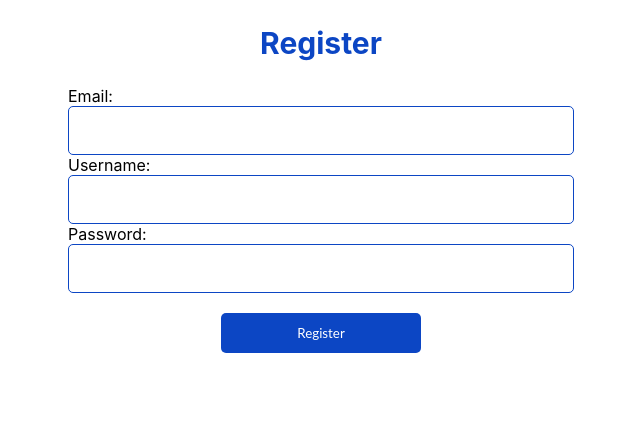
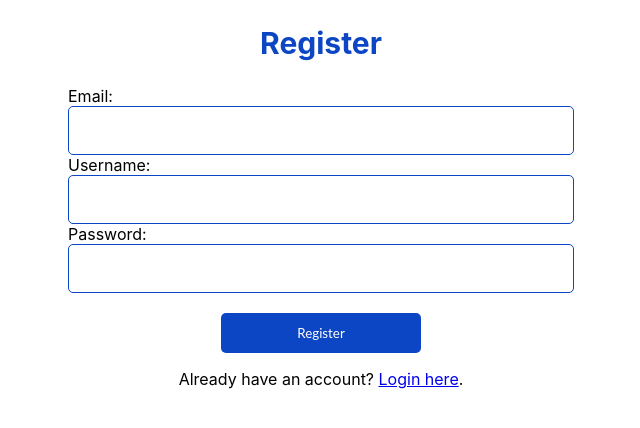
Before and after one commit to bigmosi/note-frontend, a React (Create React App) app: page /register in a window 1280 px wide. Shown: the top 428 px of the page, without its empty margins (319-959 px from the left). Built offline with nearby package versions, Linux system fonts and the light colour scheme.

Commit message:
finish registration and login

```diff
--- a/src/components/Login.css
+++ b/src/components/Login.css
@@ -37,3 +37,7 @@
     font-size: 30px;
     color: #0C46C4;
 }
+
+.login-link {
+    text-align: center;
+}
--- a/src/components/Login.jsx
+++ b/src/components/Login.jsx
@@ -1,5 +1,5 @@
 import React, { useState } from 'react';
-import { useNavigate } from 'react-router-dom';
+import { useNavigate, Link} from 'react-router-dom';
 import AuthService from './AuthService';
 import './Login.css';
 
@@ -47,6 +47,9 @@ const Login = () => {
           <button type="submit">Login</button>
         </div>
       </form>
+      <p className="login-link">
+        Don't have an account? <Link to="/register">Register here</Link>.
+      </p>
     </div>
   );
 };
--- a/src/components/Register.css
+++ b/src/components/Register.css
@@ -37,3 +37,7 @@
     font-size: 30px;
     color: #0C46C4;
 }
+
+.login-link {
+    text-align: center;
+}
--- a/src/components/Register.jsx
+++ b/src/components/Register.jsx
@@ -1,5 +1,7 @@
 import React, { useState } from 'react';
+import { Link} from 'react-router-dom';
 import AuthService from './AuthService';
+import './Register.css'
 
 const Register = () => {
   const [email, setEmail] = useState('');
@@ -41,6 +43,9 @@ const Register = () => {
           <button type="submit">Register</button>
         </div>
       </form>
+      <p className="login-link">
+        Already have an account? <Link to="/login">Login here</Link>.
+      </p>
     </div>
   );
 };
```
